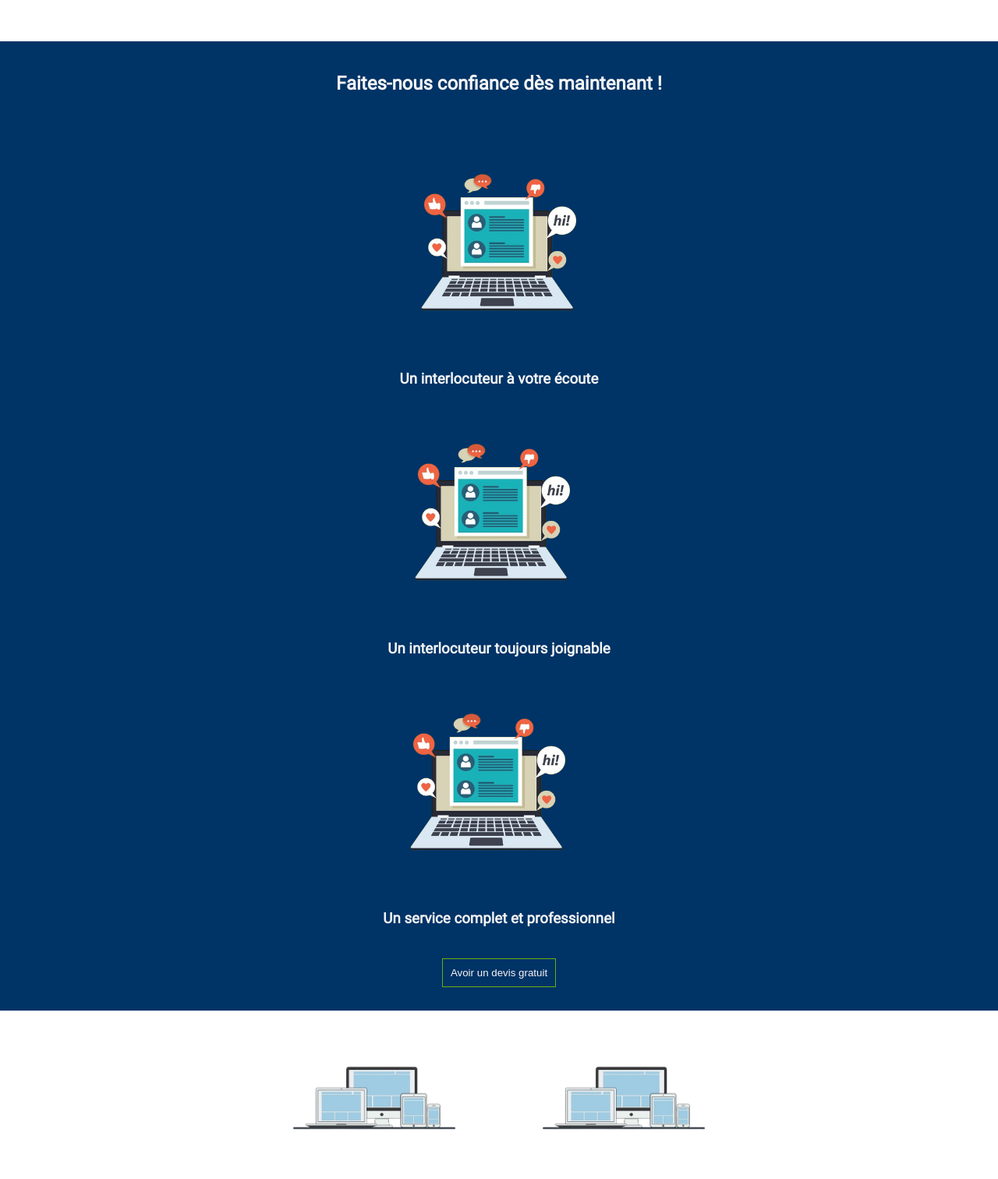
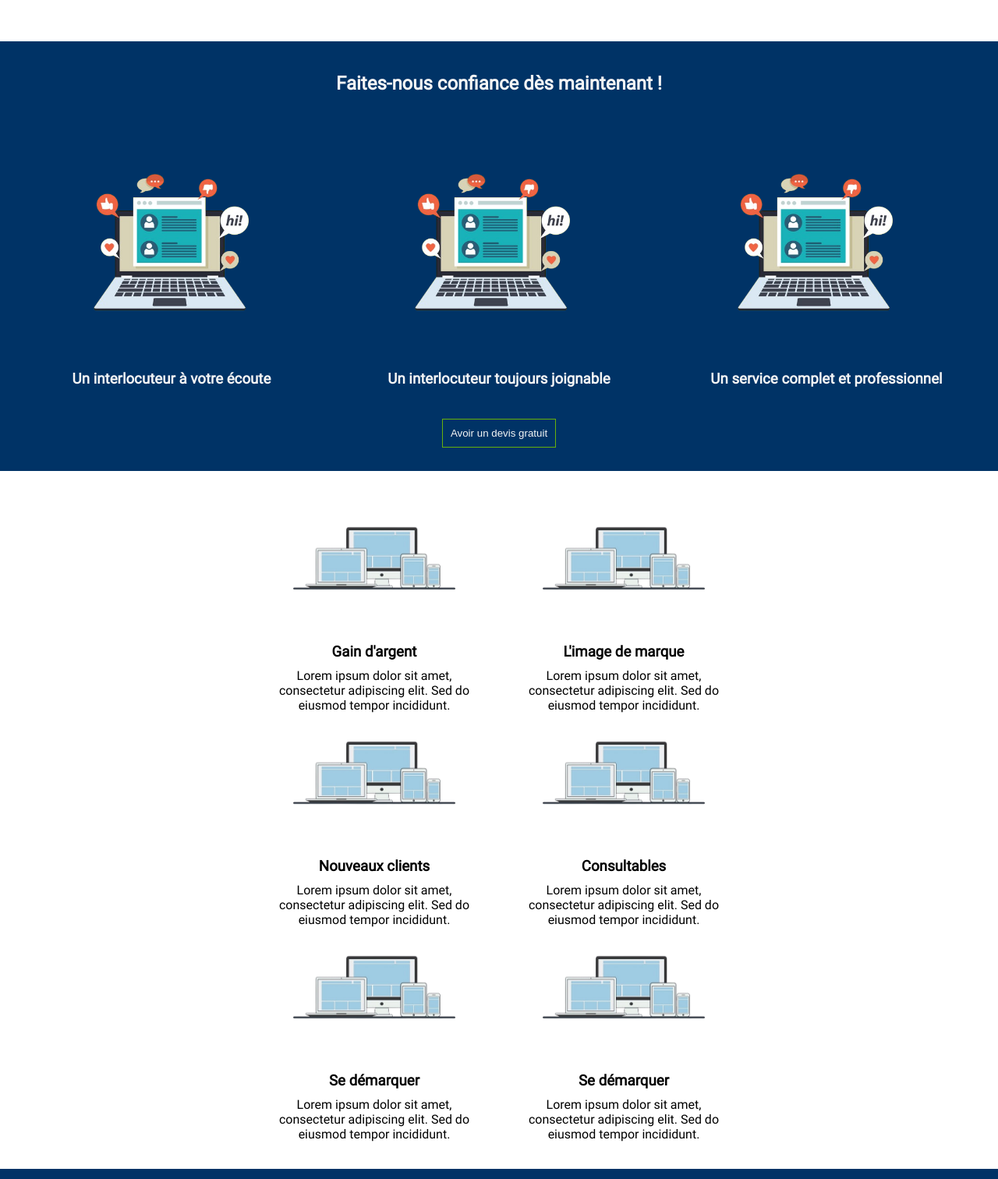
Before and after one commit to GregoryVDev/PenWeb, a PHP site: page / in a window 1280 px wide. Shown: the part 3627-5139 px from the top of the page at 78% size. Run offline with PHP 8.4, Linux system fonts and the light colour scheme.

Commit message:
Added for container-confiance a flex-direction row

```diff
--- a/src/css/index.css
+++ b/src/css/index.css
@@ -615,4 +615,8 @@ details p {
     transform: scaleX(-1) scaleY(0.8);
     font-size: 25px; /* ajusté pour que ça paraisse identique visuellement */
   }
+
+  .confiance .container-confiance {
+    flex-direction: row;
+  }
 }
```
